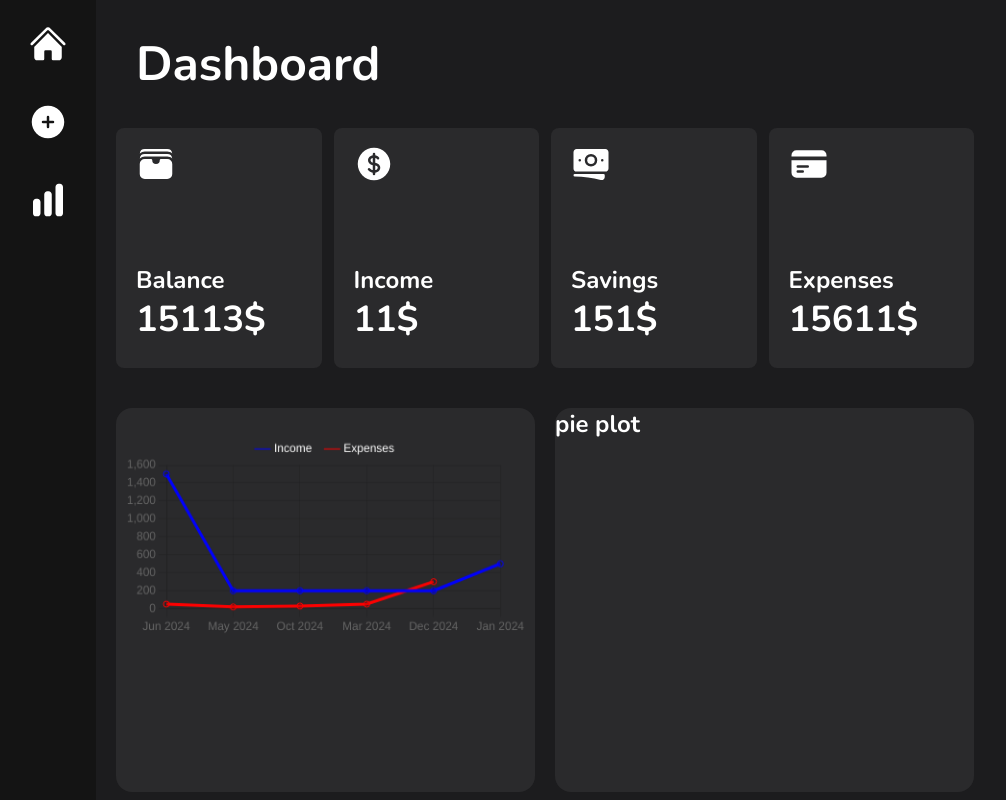
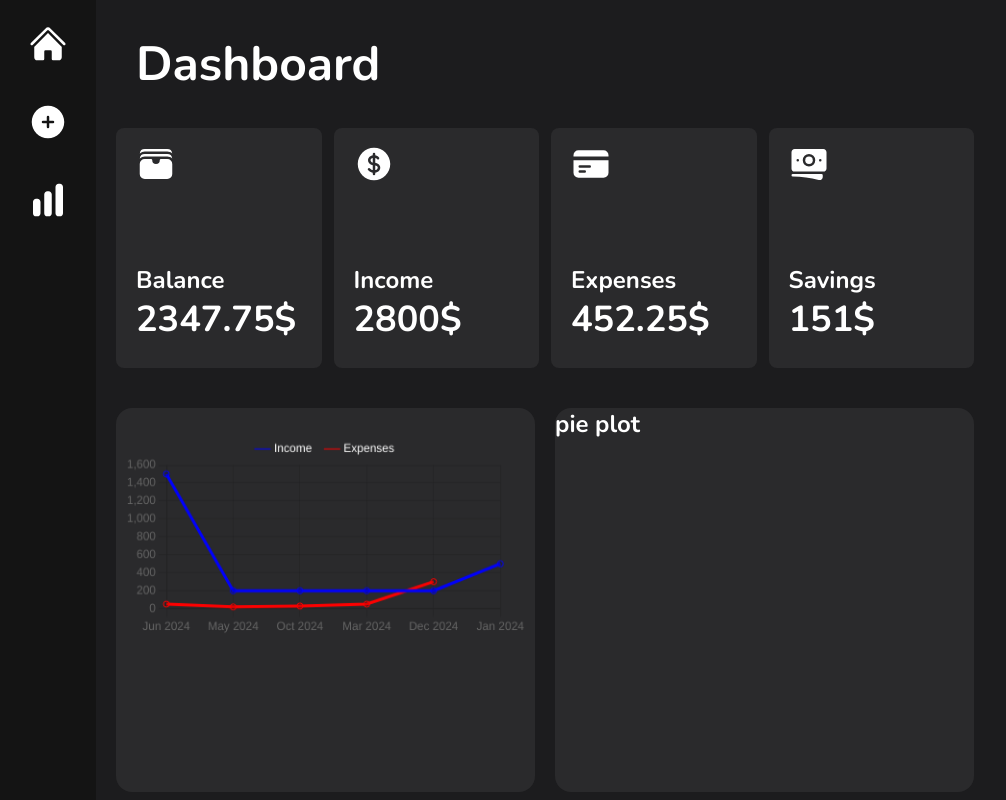
Before and after one commit to eycis/Budget-Dashboard, a Next.js app: page / in a window 1280 px wide. Shown: the whole page, without its empty margins (0-1006 px from the left). Built offline with nearby package versions, Linux system fonts and the light colour scheme.

Commit message:
Main KPIs calculation

```diff
--- a/components/Dashboard.tsx
+++ b/components/Dashboard.tsx
@@ -8,6 +8,18 @@ import { Transaction } from '@/models/transaction';
 ChartJS.register(CategoryScale, LinearScale, PointElement, LineElement, Title, Tooltip, Legend);
 
 const Dashboard = () => {
+
+  //KPIs:
+
+  const totalExpenses = transactionsData.transactions.filter(transaction => transaction.type === "expense")
+  .reduce((sum, transaction) => sum+ transaction.amount, 0);
+
+  const totalIncome = transactionsData.transactions.filter(transaction => transaction.type === "income")
+  .reduce((sum, transaction) => sum+ transaction.amount, 0);
+
+  const balance = totalIncome - totalExpenses;
+
+  //--------------------------------------------------------------------------------------
 
   const [transactions, setTransactions] = useState<typeof Transaction[]>([]);
 
@@ -65,7 +77,7 @@ const Dashboard = () => {
               Balance
             </div>
           <div className='dashboard-figures'>
-            15113$
+            {balance}$
           </div>
         </div>
         <div className='dashboard-kpi' data-aos="fade-right">
@@ -74,7 +86,16 @@ const Dashboard = () => {
             Income
           </div>
           <div className='dashboard-figures'>
-            11$
+            {totalIncome}$
+          </div>
+        </div>
+        <div className='dashboard-kpi' data-aos="fade-right">
+          <CreditCardIcon className="kpi-icons" />
+          <div className='kpi-name'>
+            Expenses
+          </div>
+          <div className='dashboard-figures'>
+            {totalExpenses}$
           </div>
         </div>
         <div className='dashboard-kpi' data-aos="fade-right">
@@ -84,15 +105,6 @@ const Dashboard = () => {
           </div>
           <div className='dashboard-figures'>
             151$
-          </div>
-        </div>
-        <div className='dashboard-kpi' data-aos="fade-right">
-          <CreditCardIcon className="kpi-icons" />
-          <div className='kpi-name'>
-            Expenses
-          </div>
-          <div className='dashboard-figures'>
-            15611$
           </div>
         </div>
       </div>
```
